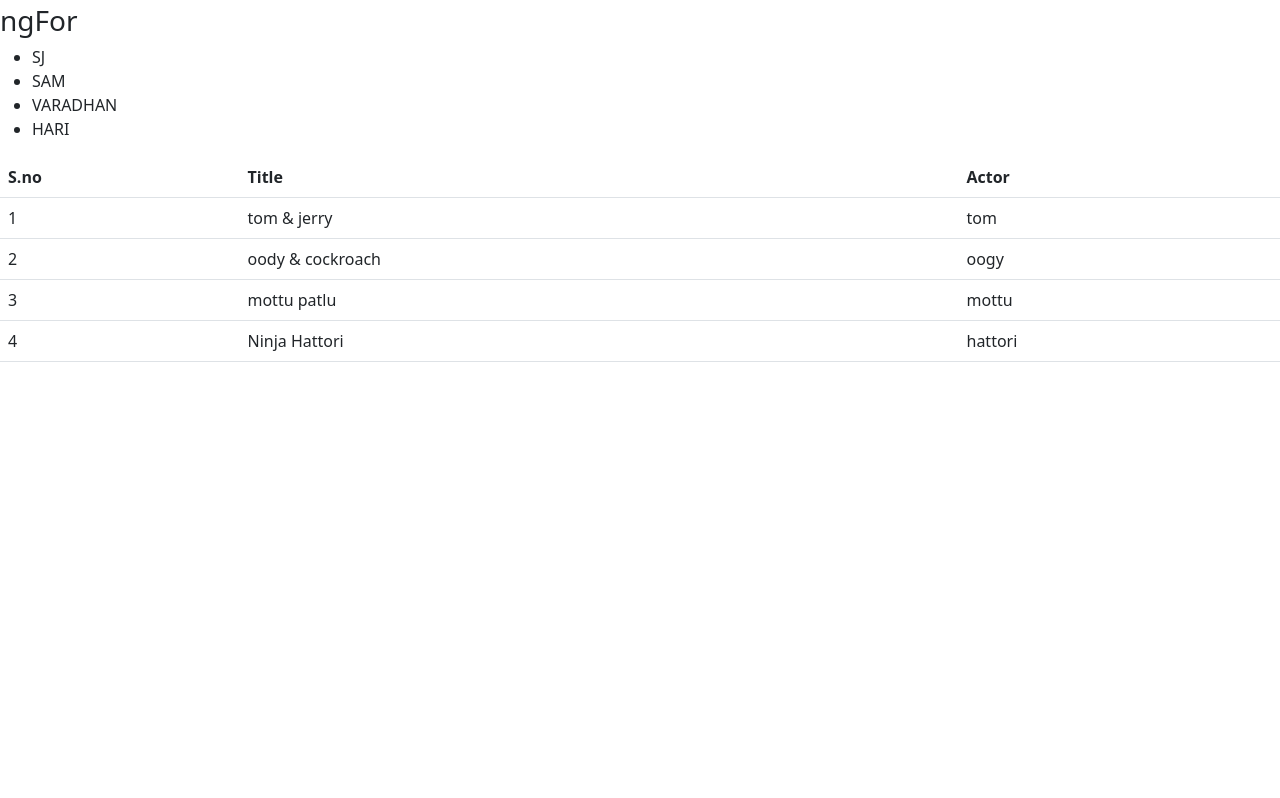
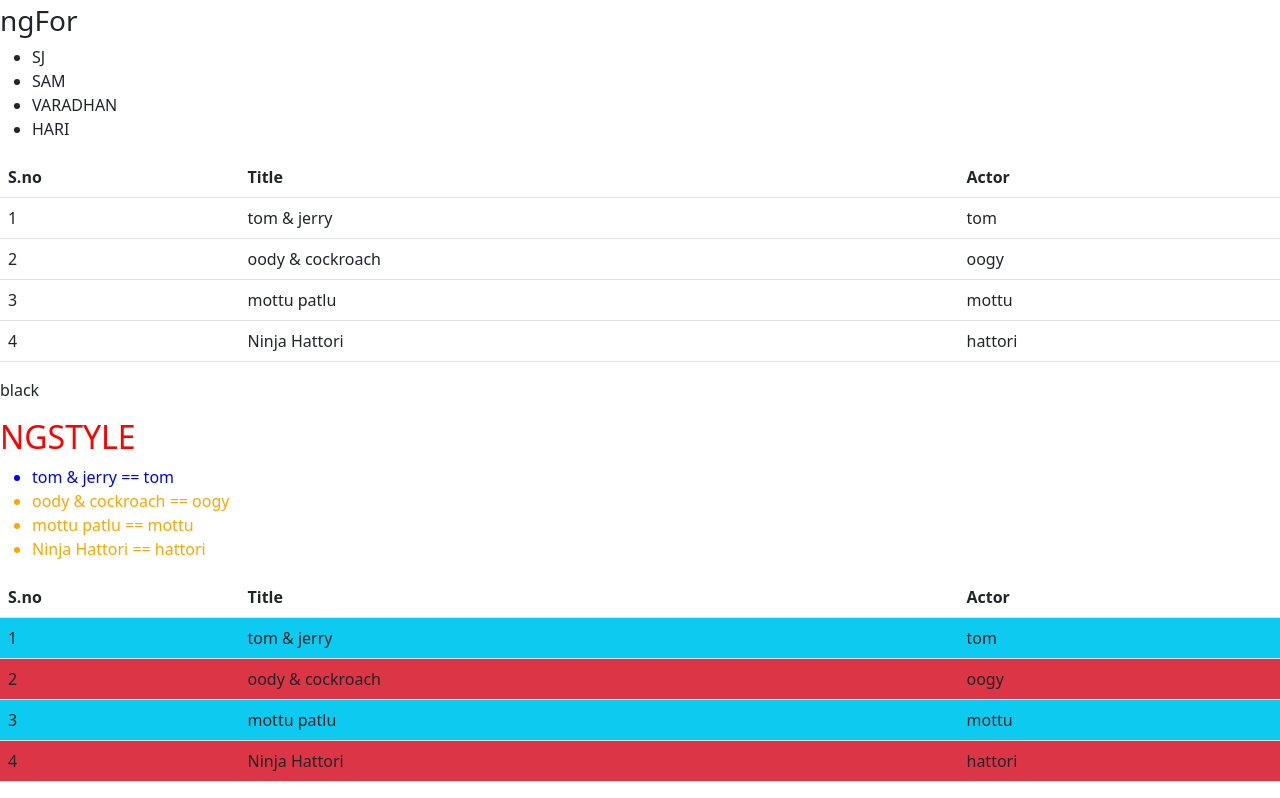
Before and after one commit to samvaradhan/angular_local, an Angular app in the folder crm/: page / in a window 1280 px wide. Shown: the part 1408-2206 px from the top of the page. Before the commit the page ends 1786 px from the top, so only its background shows below. Built offline with nearby package versions, Linux system fonts and the light colour scheme.

Commit message:
structural_directive

```diff
--- a/crm/src/app/app.component.html
+++ b/crm/src/app/app.component.html
@@ -121,3 +121,42 @@ sqrt value :{{num | squareroot}}
       </tr>
     </tbody>
   </table>
+
+
+<!-- ngSwitchCase -->
+<div [ngSwitch] ="numa">
+<p *ngSwitchCase=0>white</p>
+<p *ngSwitchCase=1>green</p>
+<p *ngSwitchCase=2>red</p>
+<p *ngSwitchCase=3>orange</p>
+<p *ngSwitchDefault>black</p>
+</div>
+
+
+<!-- ngStyle -->
+<h2 [ngStyle]="{color:color}">NGSTYLE</h2>
+<ul>
+  <li *ngFor = "let y of movies" [ngStyle]="{color :y.actor==='tom' ? 'blue' :'orange'}">
+      {{y.title }} ==  {{y.actor }}
+
+  </li>
+</ul>
+
+
+<!-- ngClass -->
+<table class="table">
+  <thead>
+    <tr>
+      <th scope="col">S.no</th>
+      <th scope="col">Title</th>
+      <th scope="col">Actor</th>
+    </tr>
+  </thead>
+  <tbody>
+    <tr *ngFor = "let y of movies; let i = index; let o = odd; let e = even" [ngClass]="{'bg-danger':o, 'bg-info':e}" >
+      <td>{{i+1}}</td>
+      <td>{{y.title}}</td>
+      <td>{{y.actor}}</td>
+    </tr>
+  </tbody>
+</table>
--- a/crm/src/app/app.component.ts
+++ b/crm/src/app/app.component.ts
@@ -79,4 +79,21 @@ export class AppComponent {
           {title:"oody & cockroach", actor: "oogy"},
           {title:"mottu patlu", actor: "mottu"},
           {title:"Ninja Hattori", actor: "hattori"}];
+
+
+
+
+ //ngSwitchCase
+numa:number = 8
+
+
+//attribute directives
+//ngStyle
+color:string='red'
+
+
+
+
+
+
 }
```
